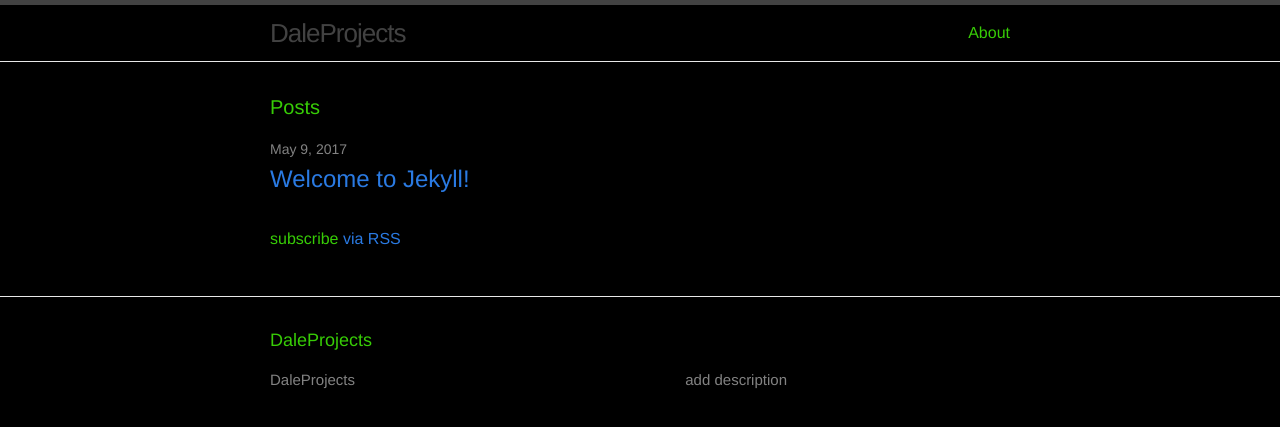
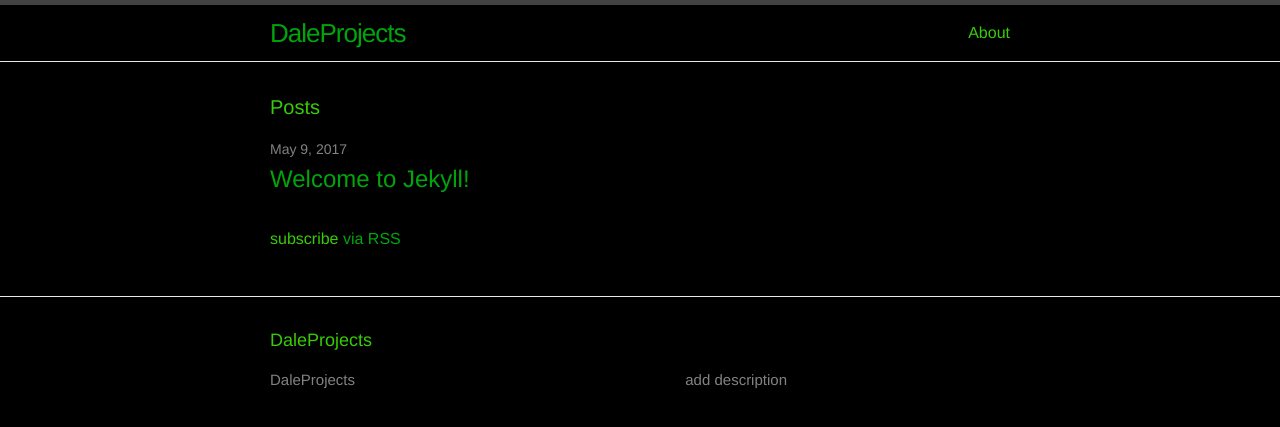
Before and after one commit to learnitupproject/learnitupproject.github.io, a Jekyll site: the page built from index.html, in a window 1280 px wide. Shown: the top 427 px of the page. Built offline with Jekyll 4.4.1, drawn with Linux system fonts in a browser that asks for light colours.

Commit message:
experiment with link colors

```diff
--- a/_sass/_base.scss
+++ b/_sass/_base.scss
@@ -24,7 +24,26 @@
     font-feature-settings: "kern" 1;
     font-kerning: normal;
 }
+/*LINKS*/
+/* Unvisited */
+a:link {
+    color: #00a50b;
+}
 
+/*visited link*/
+a:visited {
+    color: green;
+}
+
+/*mouse over link*/
+a:hover {
+    color: #139ca5;
+}
+
+/*selected link*/
+a:active {
+    color: blue;
+}
 
 
 /**
```
